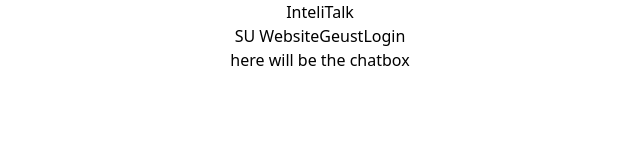
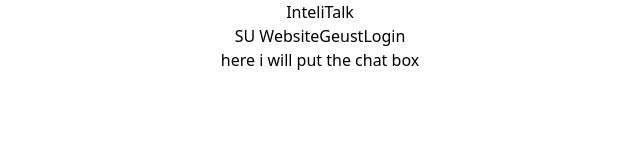
Before and after one commit to dev-saiful/InteliTalk, a React (Vite) app in the folder client/: page /guest in a window 1280 px wide. Shown: the top 160 px of the page, without its empty margins (320-960 px from the left). Built offline with nearby package versions, Linux system fonts and the light colour scheme; the HTML template or start-up script is replaced by a standard one; a web font is replaced by a local one.

Commit message:
testing commit

```diff
--- a/client/src/Components/GuestButton.jsx
+++ b/client/src/Components/GuestButton.jsx
@@ -6,7 +6,11 @@
     console.log("guest clicked");
   };
 
-  return <div>here will be the chatbox</div>;
+  return (
+    <div>
+      <h1>here i will put the chat box</h1>
+    </div>
+  );
 };
 
 export default GuestButton;
```
